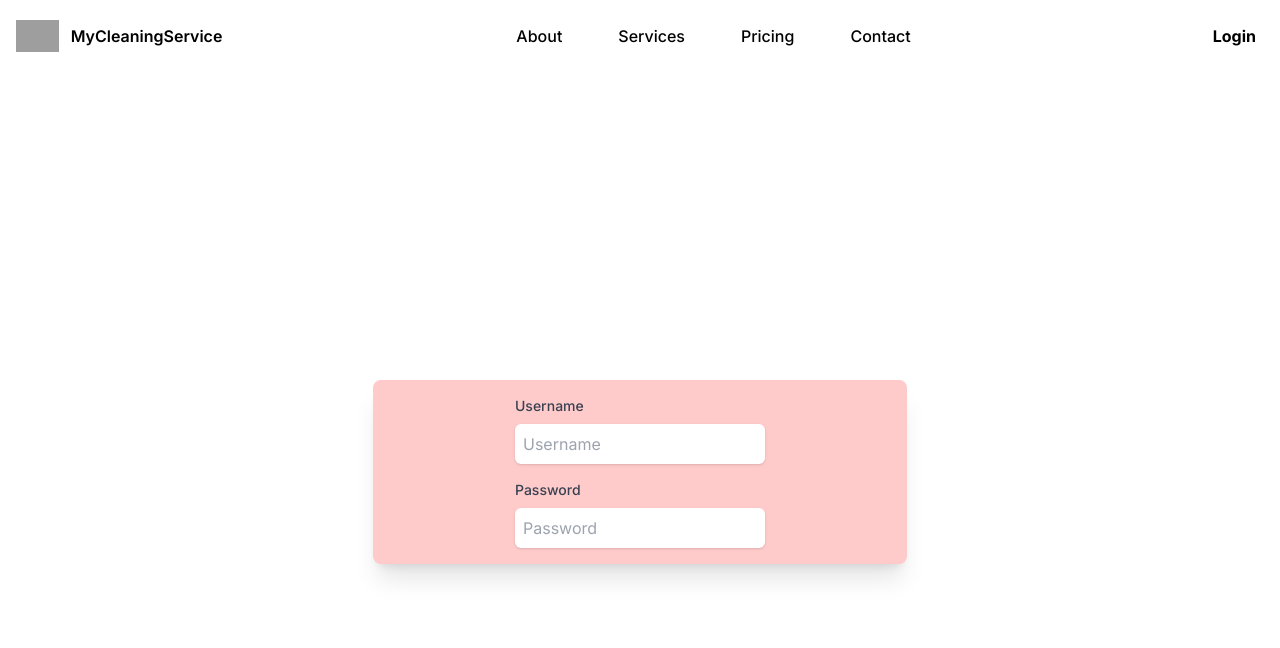
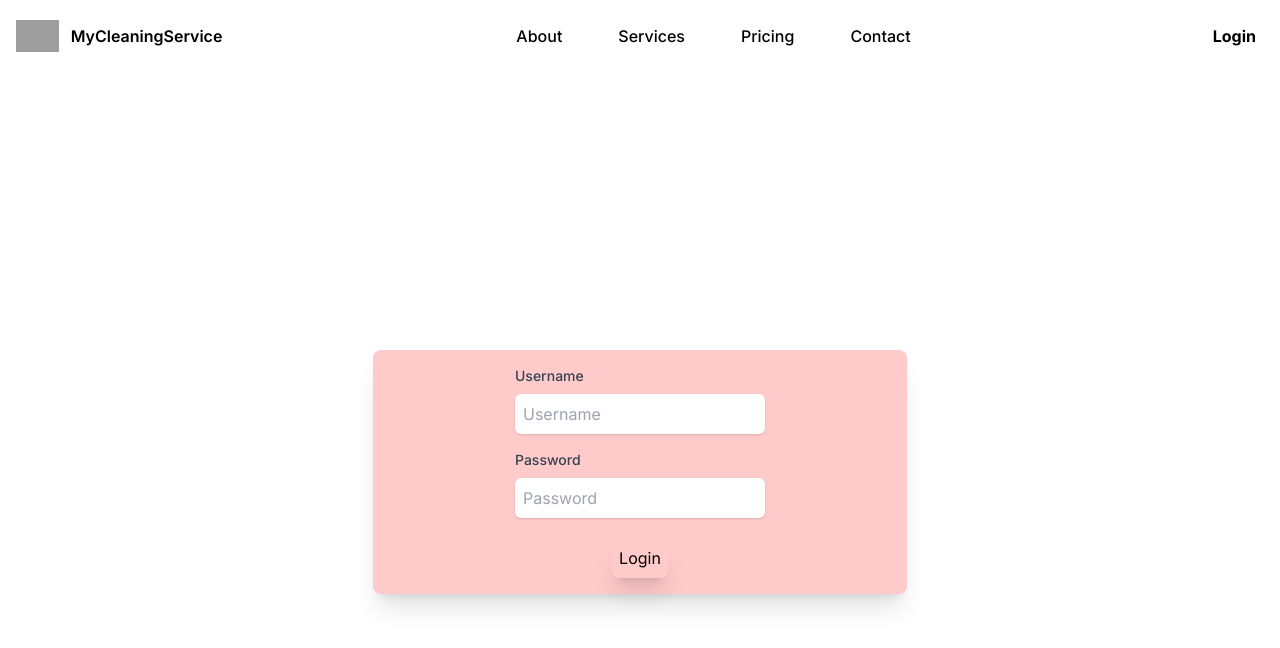
Before and after one commit to SwadDeeHawSudLoa/Project, a Next.js app in the folder mycleaningproject/: page /login in a window 1280 px wide. Shown: the top 648 px of the page. Built offline with nearby package versions, Linux system fonts and the light colour scheme; grey boxes are pictures that could not be loaded.

Commit message:
add button Login and page Login (80%)

```diff
--- a/mycleaningproject/app/component/navbar.tsx
+++ b/mycleaningproject/app/component/navbar.tsx
@@ -16,7 +16,7 @@ export default function Navbar() {
     </button>
         <div className="ml-48 hidden w-full md:flex md:w-auto" id="navbar-default">
           <ul className="font-medium flex space-x-8 rtl:space-x-reverse border border-gray-100 rounded-lg bg-gray-50 mt-4 md:mt-0 md:border-0 md:bg-white dark:bg-yellow-800 md:dark:bg-yellow-500 dark:border-gray-700">
-            <li className="hover:text-sky-700 hover:font-bold flex items-center justify-center">
+            <li className=" hover:text-sky-700 hover:font-bold flex items-center justify-center">
               <a href="/" className="block py-2 px-3">About</a>
             </li>
             <li className="hover:text-sky-700 hover:font-bold flex items-center justify-center">
@@ -32,10 +32,10 @@ export default function Navbar() {
 
 
         </div>
-        <div className="sm:flex sm:items-center sm:dark:bg-yellow-500 sm:rounded-lg max-w-screen-xl flex items-center justify-between mx-auto p-2 rounded-lg md:dark:bg-yellow-500 "id="navbar-default">
+        <div className="hover:bg-orange-600 sm:flex sm:items-center sm:dark:bg-yellow-500 sm:rounded-lg max-w-screen-xl flex items-center justify-between mx-auto p-2 rounded-lg md:dark:bg-yellow-500 "id="navbar-default">
             <ul>
                 <li>
-                <a href="/login"className="font-bold hover:text-sky-700 hover:font-bold " >Login</a>
+                <a href="/login"className="font-bold hover:text-black-700 hover:font-bold " >Login</a>
                 </li>
             </ul>
 
--- a/mycleaningproject/app/login/page.tsx
+++ b/mycleaningproject/app/login/page.tsx
@@ -25,6 +25,10 @@ export default function Home() {
               placeholder="Password"
             />
           </div>
+          <div >
+            <button className='hover:bg-orange-600 sm:flex sm:items-center sm:dark:bg-yellow-500 sm:rounded-lg max-w-screen-xl flex items-center justify-between mx-auto p-2 md:dark:bg-yellow-500 mt-5 rounded-lg shadow-xl dark:bg-yellow-500 w-full '>Login</button>
+
+          </div>
         </div>
       </div>
     </div>
```
